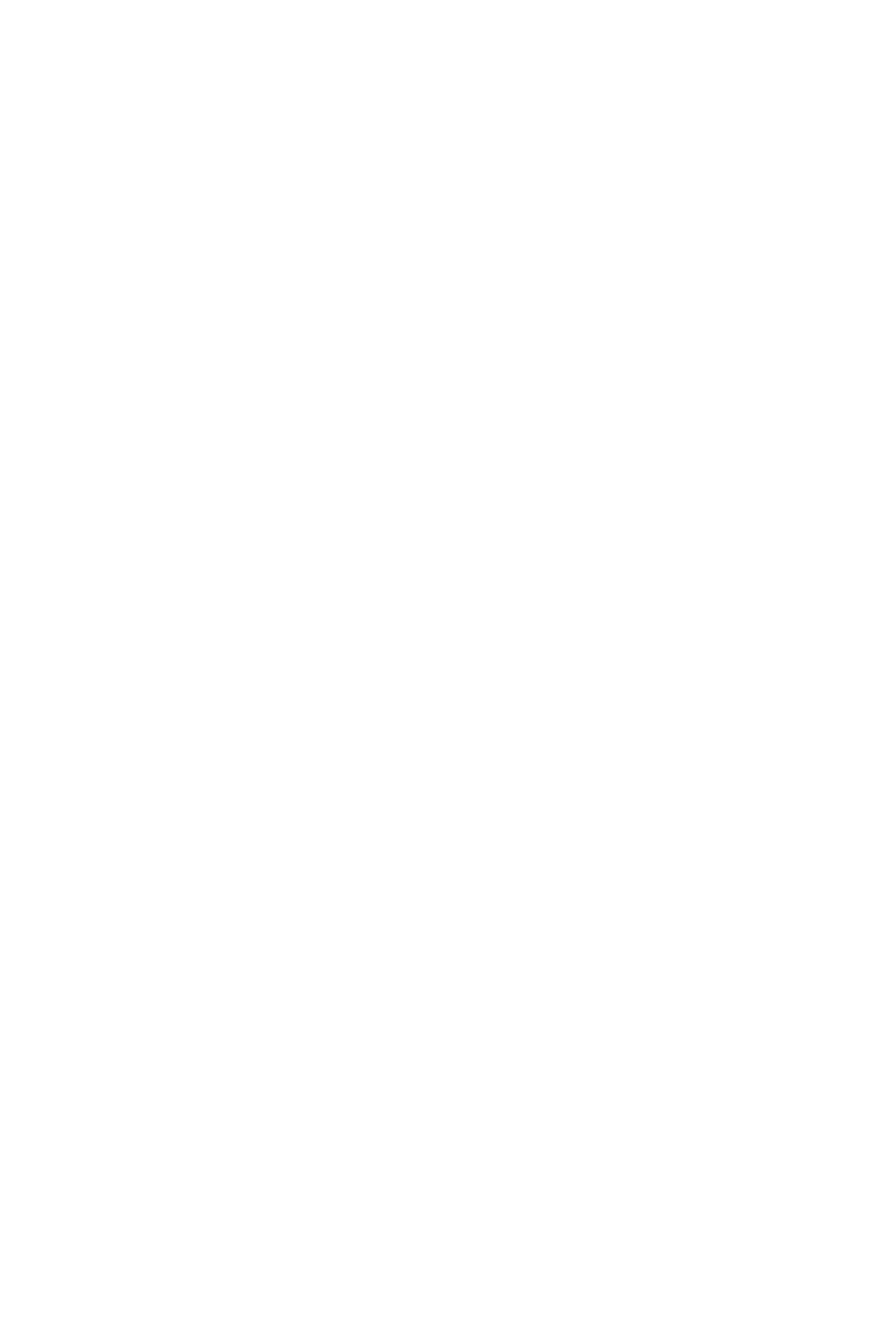
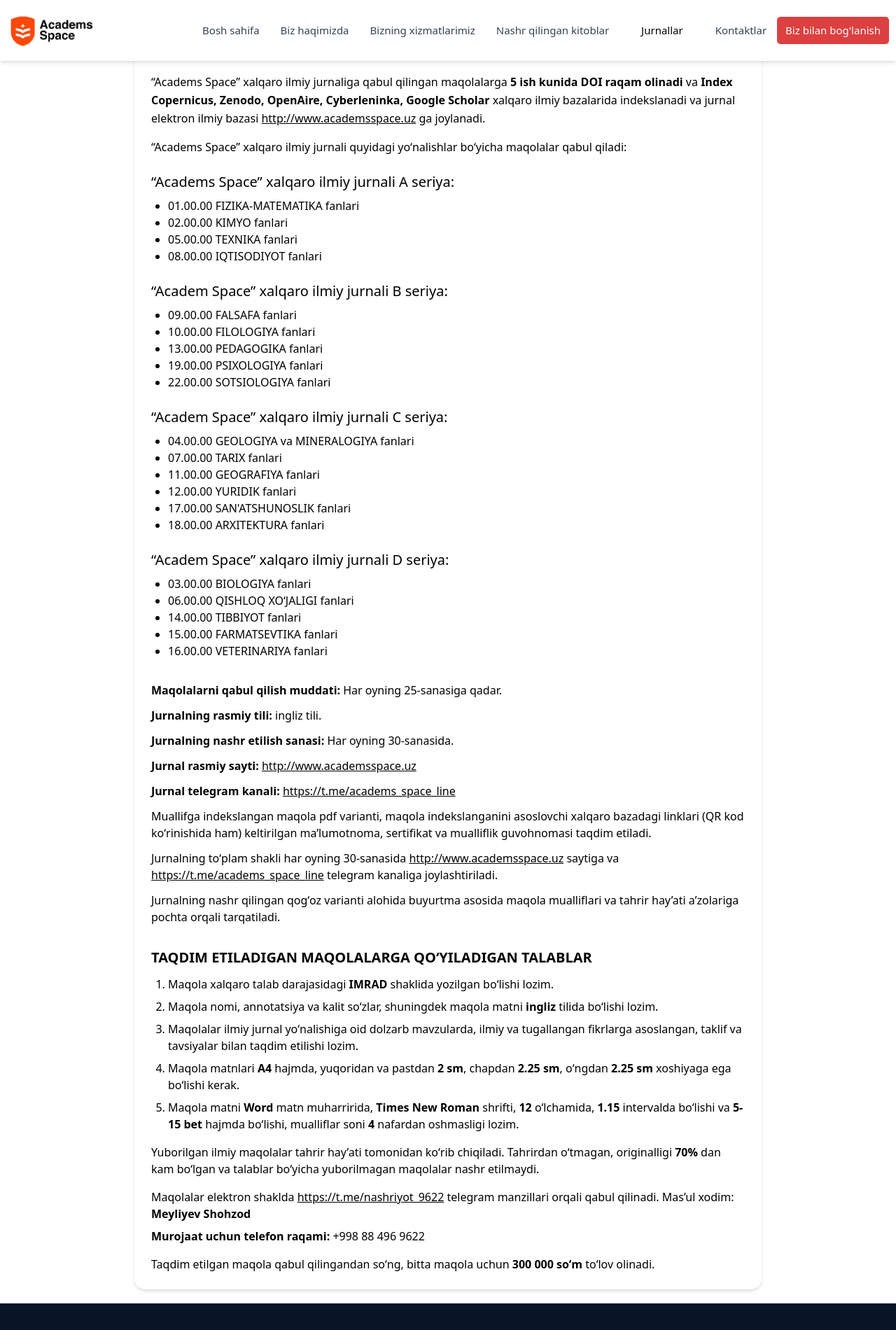
Before and after one commit to Doniyor-Roziqulov/news, a React (Vite) app: page /nashir in a window 1280 px wide. Before the commit this address had no page. Shown: the top 1900 px of the page at 70% size. Before the commit the page ends 800 px from the top, so only its background shows below. Built offline with nearby package versions, Linux system fonts and the light colour scheme.

Commit message:
Add jurnas two pages

```diff
--- a/src/App.jsx
+++ b/src/App.jsx
@@ -8,6 +8,7 @@
 import { Route, Routes } from 'react-router-dom'
 import ScrollToHashElement from './ScrollToHashElement'
 import Nashirs from './components/nashirs/Nashirs.jsx'
+import Haqida from './components/haqida/Haqida.jsx'
 
 function App() {
   useEffect(() => {
@@ -43,6 +44,7 @@
         <Route path="/" element={<Layout />}>
           <Route index element={<Home />} />
           <Route path="publishers" element={<Nashirs />} />
+          <Route path="nashir" element={<Haqida />} />
           <Route path="jurnals" element={<Jurnalss />} />
         </Route>
       </Routes>
--- /dev/null
+++ b/src/components/haqida/Haqida.jsx
@@ -0,0 +1,189 @@
+import React from 'react'
+
+const Haqida = () => {
+  return (
+    <div className="my-[20px]">
+      <div className="max-w-4xl mx-auto p-6 bg-white rounded-2xl shadow-md">
+        <h1 className="text-2xl font-semibold mb-4">
+          “Academs Space” xalqaro ilmiy jurnaliga qabul qilingan maqolalar
+        </h1>
+        <p className="mb-4 leading-relaxed">
+          “Academs Space” xalqaro ilmiy jurnaliga qabul qilingan maqolalarga{' '}
+          <strong>5 ish kunida DOI raqam olinadi</strong> va
+          <strong>
+            {' '}
+            Index Copernicus, Zenodo, OpenAire, Cyberleninka, Google Scholar
+          </strong>{' '}
+          xalqaro ilmiy bazalarida indekslanadi va jurnal elektron ilmiy bazasi{' '}
+          <a href="http://www.academsspace.uz" className="underline">
+            http://www.academsspace.uz
+          </a>{' '}
+          ga joylanadi.
+        </p>
+        <p className="mb-6">
+          “Academs Space” xalqaro ilmiy jurnali quyidagi yoʻnalishlar boʻyicha
+          maqolalar qabul qiladi:
+        </p>
+        <div className="space-y-6">
+          <section>
+            <h2 className="text-xl font-medium mb-2">
+              “Academs Space” xalqaro ilmiy jurnali A seriya:
+            </h2>
+            <ul className="list-disc pl-6">
+              <li>01.00.00 FIZIKA-MATEMATIKA fanlari</li>
+              <li>02.00.00 KIMYO fanlari</li>
+              <li>05.00.00 TEXNIKA fanlari</li>
+              <li>08.00.00 IQTISODIYOT fanlari</li>
+            </ul>
+          </section>
+
+          <section>
+            <h2 className="text-xl font-medium mb-2">
+              “Academ Space” xalqaro ilmiy jurnali B seriya:
+            </h2>
+            <ul className="list-disc pl-6">
+              <li>09.00.00 FALSAFA fanlari</li>
+              <li>10.00.00 FILOLOGIYA fanlari</li>
+              <li>13.00.00 PEDAGOGIKA fanlari</li>
+              <li>19.00.00 PSIXOLOGIYA fanlari</li>
+              <li>22.00.00 SOTSIOLOGIYA fanlari</li>
+            </ul>
+          </section>
+
+          <section>
+            <h2 className="text-xl font-medium mb-2">
+              “Academ Space” xalqaro ilmiy jurnali C seriya:
+            </h2>
+            <ul className="list-disc pl-6">
+              <li>04.00.00 GEOLOGIYA va MINERALOGIYA fanlari</li>
+              <li>07.00.00 TARIX fanlari</li>
+              <li>11.00.00 GEOGRAFIYA fanlari</li>
+              <li>12.00.00 YURIDIK fanlari</li>
+              <li>17.00.00 SAN'ATSHUNOSLIK fanlari</li>
+              <li>18.00.00 ARXITEKTURA fanlari</li>
+            </ul>
+          </section>
+
+          <section>
+            <h2 className="text-xl font-medium mb-2">
+              “Academ Space” xalqaro ilmiy jurnali D seriya:
+            </h2>
+            <ul className="list-disc pl-6">
+              <li>03.00.00 BIOLOGIYA fanlari</li>
+              <li>06.00.00 QISHLOQ XOʻJALIGI fanlari</li>
+              <li>14.00.00 TIBBIYOT fanlari</li>
+              <li>15.00.00 FARMATSEVTIKA fanlari</li>
+              <li>16.00.00 VETERINARIYA fanlari</li>
+            </ul>
+          </section>
+        </div>
+        <div className="mt-8 space-y-3">
+          <p>
+            <strong>Maqolalarni qabul qilish muddati:</strong> Har oyning
+            25-sanasiga qadar.
+          </p>
+          <p>
+            <strong>Jurnalning rasmiy tili:</strong> ingliz tili.
+          </p>
+          <p>
+            <strong>Jurnalning nashr etilish sanasi:</strong> Har oyning
+            30-sanasida.
+          </p>
+          <p>
+            <strong>Jurnal rasmiy sayti:</strong>{' '}
+            <a href="http://www.academsspace.uz" className="underline">
+              http://www.academsspace.uz
+            </a>
+          </p>
+          <p>
+            <strong>Jurnal telegram kanali:</strong>{' '}
+            <a href="https://t.me/academs_space_line" className="underline">
+              https://t.me/academs_space_line
+            </a>
+          </p>
+          <p>
+            Muallifga indekslangan maqola pdf varianti, maqola indekslanganini
+            asoslovchi xalqaro bazadagi linklari (QR kod koʻrinishida ham)
+            keltirilgan ma’lumotnoma, sertifikat va mualliflik guvohnomasi
+            taqdim etiladi.
+          </p>
+          <p>
+            Jurnalning toʻplam shakli har oyning 30-sanasida{' '}
+            <a href="http://www.academsspace.uz" className="underline">
+              http://www.academsspace.uz
+            </a>{' '}
+            saytiga va{' '}
+            <a href="https://t.me/academs_space_line" className="underline">
+              https://t.me/academs_space_line
+            </a>{' '}
+            telegram kanaliga joylashtiriladi.
+          </p>
+          <p>
+            Jurnalning nashr qilingan qogʻoz varianti alohida buyurtma asosida
+            maqola mualliflari va tahrir hay’ati a’zolariga pochta orqali
+            tarqatiladi.
+          </p>
+        </div>
+        <div className="mt-8">
+          <h2 className="text-xl font-semibold mb-3">
+            TAQDIM ETILADIGAN MAQOLALARGA QOʻYILADIGAN TALABLAR
+          </h2>
+          <ul className="list-decimal pl-6 space-y-2">
+            <li>
+              Maqola xalqaro talab darajasidagi <strong>IMRAD</strong> shaklida
+              yozilgan boʻlishi lozim.
+            </li>
+            <li>
+              Maqola nomi, annotatsiya va kalit soʻzlar, shuningdek maqola matni{' '}
+              <strong>ingliz</strong> tilida boʻlishi lozim.
+            </li>
+            <li>
+              Maqolalar ilmiy jurnal yoʻnalishiga oid dolzarb mavzularda, ilmiy
+              va tugallangan fikrlarga asoslangan, taklif va tavsiyalar bilan
+              taqdim etilishi lozim.
+            </li>
+            <li>
+              Maqola matnlari <strong>A4</strong> hajmda, yuqoridan va pastdan{' '}
+              <strong>2 sm</strong>, chapdan <strong>2.25 sm</strong>, oʻngdan{' '}
+              <strong>2.25 sm</strong> xoshiyaga ega boʻlishi kerak.
+            </li>
+            <li>
+              Maqola matni <strong>Word</strong> matn muharririda,{' '}
+              <strong>Times New Roman</strong> shrifti, <strong>12</strong>{' '}
+              oʻlchamida, <strong>1.15</strong> intervalda boʻlishi va{' '}
+              <strong>5-15 bet</strong> hajmda boʻlishi, mualliflar soni{' '}
+              <strong>4</strong> nafardan oshmasligi lozim.
+            </li>
+          </ul>
+
+          <p className="mt-4">
+            Yuborilgan ilmiy maqolalar tahrir hay’ati tomonidan koʻrib
+            chiqiladi. Tahrirdan oʻtmagan, originalligi <strong>70%</strong> dan
+            kam bo‘lgan va talablar boʻyicha yuborilmagan maqolalar nashr
+            etilmaydi.
+          </p>
+
+          <p className="mt-4">
+            Maqolalar elektron shaklda{' '}
+            <a href="https://t.me/nashriyot_9622" className="underline">
+              https://t.me/nashriyot_9622
+            </a>{' '}
+            telegram manzillari orqali qabul qilinadi. Mas’ul xodim:{' '}
+            <strong>Meyliyev Shohzod</strong>
+          </p>
+
+          <p className="mt-2">
+            <strong>Murojaat uchun telefon raqami:</strong> +998 88 496 9622
+          </p>
+
+          <p className="mt-4">
+            Taqdim etilgan maqola qabul qilingandan soʻng, bitta maqola uchun{' '}
+            <strong>300 000 soʻm</strong> toʻlov olinadi.
+          </p>
+        </div>{' '}
+      </div>
+    </div>
+  )
+}
+
+export default Haqida
```
